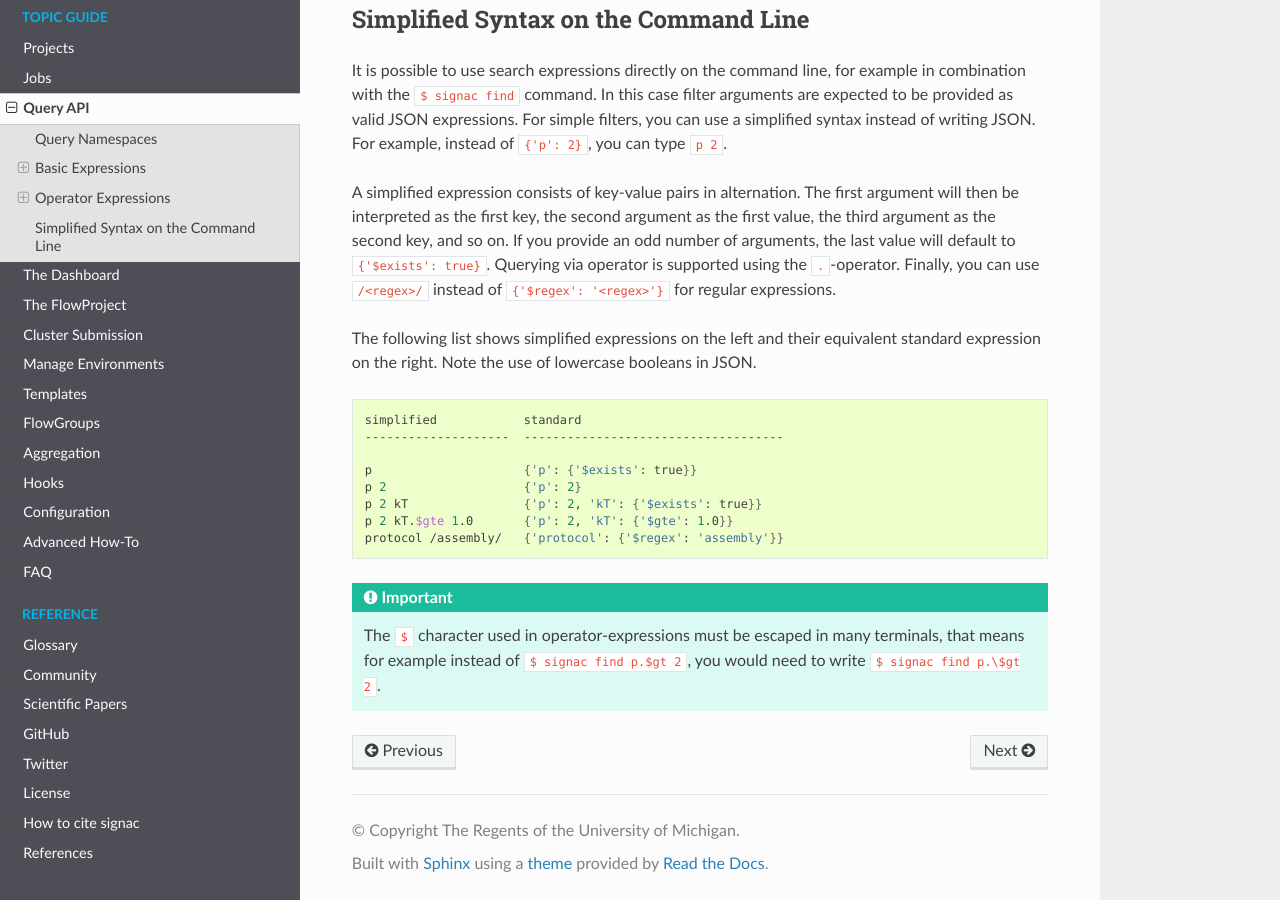
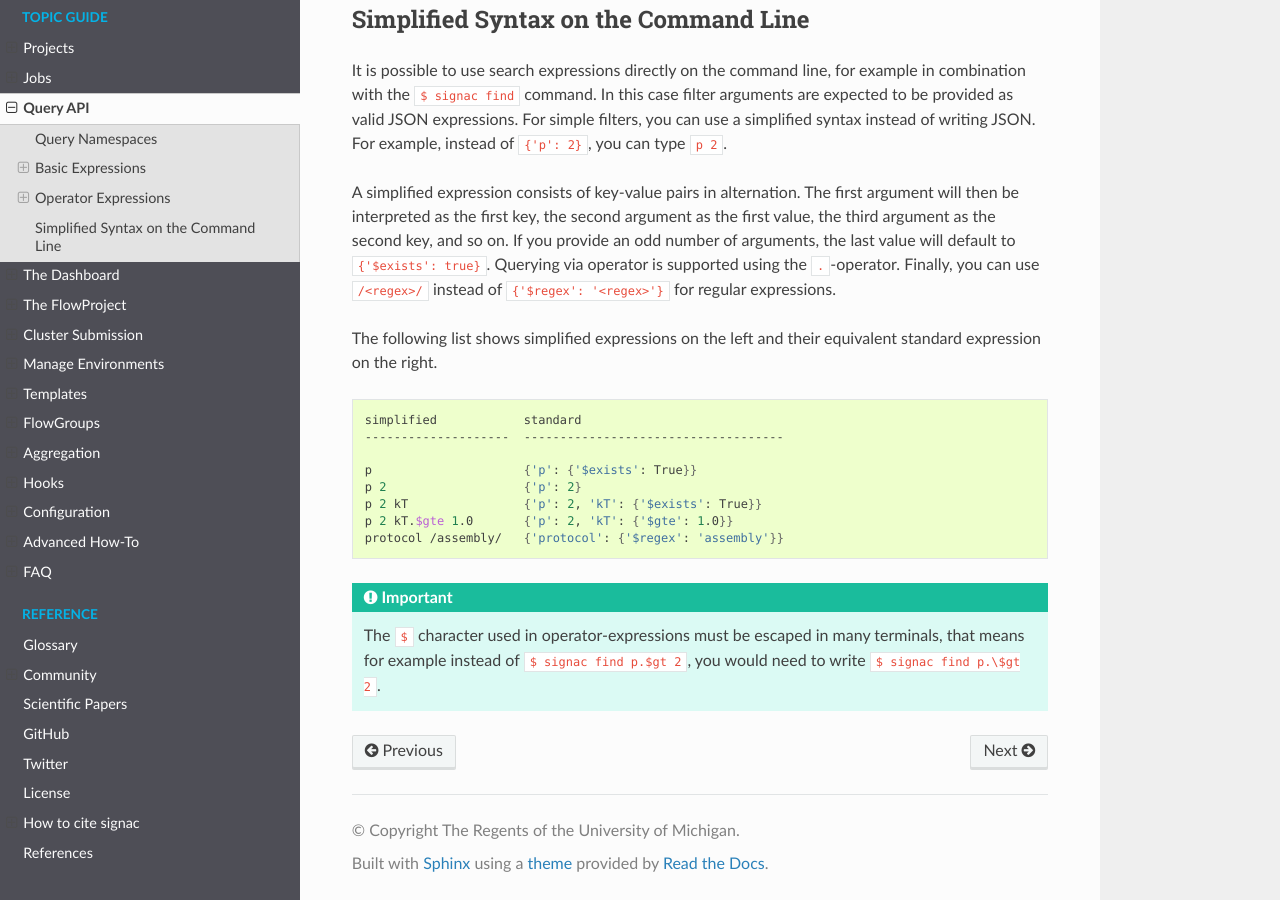
Before and after one commit to glotzerlab/signac-docs, a Sphinx documentation site: the page built from docs/source/query.rst, in a window 1280 px wide and 900 px high, scrolled down 4875 px. Built offline with Sphinx 7.4.7 and the Read the Docs theme 2.0.0, drawn with Linux system fonts in a browser that asks for light colours; some of the changed text lies outside the part shown.

Commit message:
Remove lowercased changes that apply to Python

```diff
--- a/docs/source/query.rst
+++ b/docs/source/query.rst
@@ -168,8 +168,8 @@ Exists Operator
 ---------------
 
 If you want to check for the existence of a specific key but do not care about its actual value, use the ``$exists``-operator.
-For example, the expression ``{'p': {'$exists': true}}`` will return all documents that *have a key p* regardless of its value.
-Likewise, using ``false`` as argument would return all documents that have no key with the given name.
+For example, the expression ``{'p': {'$exists': True}}`` will return all documents that *have a key p* regardless of its value.
+Likewise, using ``False`` as argument would return all documents that have no key with the given name.
 
 .. _array-operator:
 
@@ -256,16 +256,15 @@ Querying via operator is supported using the ``.``-operator.
 Finally, you can use ``/<regex>/`` instead of ``{'$regex': '<regex>'}`` for regular expressions.
 
 The following list shows simplified expressions on the left and their equivalent standard expression on the right.
-Note the use of lowercase booleans in JSON.
 
 .. code-block:: bash
 
     simplified            standard
     --------------------  ------------------------------------
 
-    p                     {'p': {'$exists': true}}
+    p                     {'p': {'$exists': True}}
     p 2                   {'p': 2}
-    p 2 kT                {'p': 2, 'kT': {'$exists': true}}
+    p 2 kT                {'p': 2, 'kT': {'$exists': True}}
     p 2 kT.$gte 1.0       {'p': 2, 'kT': {'$gte': 1.0}}
     protocol /assembly/   {'protocol': {'$regex': 'assembly'}}
 
```
